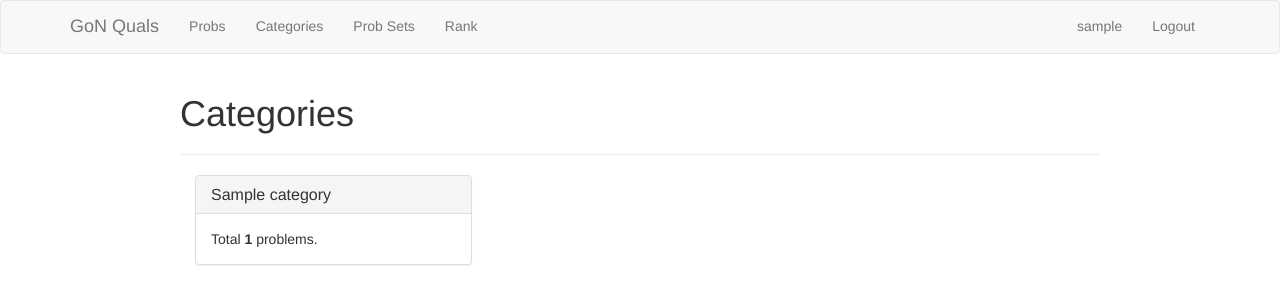
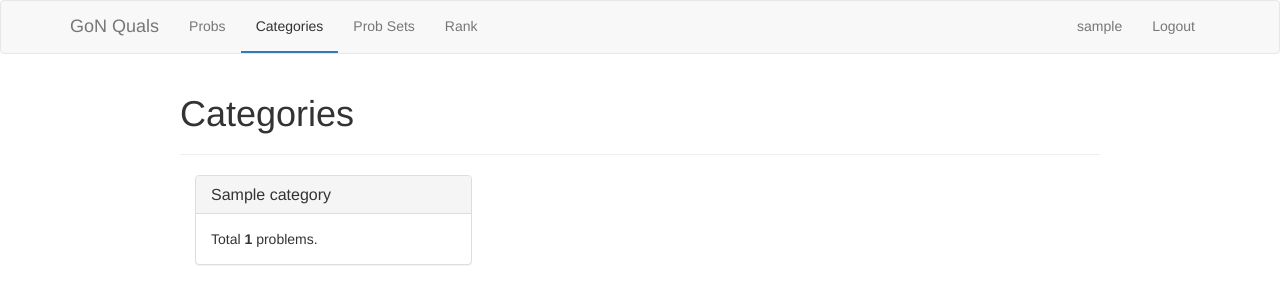
Before and after one commit to hyeonseop-lee/qual, a Flask app: page /category in a window 1280 px wide. Shown: the top 300 px of the page. Run offline with Flask 2, Linux system fonts and the light colour scheme; a user stored in the database is signed in; tables that the repository leaves empty hold one stand-in row (values such as "Sample post"); some libraries are stand-ins or nearby versions.

Commit message:
Fixed navbar activation

```diff
--- a/qual/templates/base.html
+++ b/qual/templates/base.html
@@ -22,18 +22,18 @@
 			</div>
 			<div class="navbar-collapse collapse" id="navbar-main">
 				<ul class="nav navbar-nav">
-					<li class="menu-problem_index"><a href="{{ url_for('frontend.problem_index') }}">Probs</a></li>
-					<li class="menu-category_index"><a href="{{ url_for('frontend.category_index') }}">Categories</a></li>
-					<li class="menu-problemset_index"><a href="{{ url_for('frontend.problemset_index') }}">Prob Sets</a></li>
-					<li class="menu-rank"><a href="{{ url_for('frontend.rank') }}">Rank</a></li>
+					<li class="menu-frontend.problem_index"><a href="{{ url_for('frontend.problem_index') }}">Probs</a></li>
+					<li class="menu-frontend.category_index"><a href="{{ url_for('frontend.category_index') }}">Categories</a></li>
+					<li class="menu-frontend.problemset_index"><a href="{{ url_for('frontend.problemset_index') }}">Prob Sets</a></li>
+					<li class="menu-frontend.rank"><a href="{{ url_for('frontend.rank') }}">Rank</a></li>
 				</ul>
 				<ul class="nav navbar-nav navbar-right">
 					{% if current_user.is_authenticated() %}
-						<li><a href="{{ url_for('frontend.mypage', next=next or request.path) }}">{{ current_user.username }}</a></li>
-						<li><a href="{{ url_for('frontend.logout', next=next or request.path) }}">Logout</a></li>
+						<li class="menu-frontend.mypage"><a href="{{ url_for('frontend.mypage', next=next or request.path) }}">{{ current_user.username }}</a></li>
+						<li class="menu-frontend.logout"><a href="{{ url_for('frontend.logout', next=next or request.path) }}">Logout</a></li>
 					{% else %}
-						<li><a href="{{ url_for('frontend.login', next=next or request.path) }}">Login</a></li>
-						<li><a href="{{ url_for('frontend.register', next=next or request.path) }}">Register</a></li>
+						<li class="menu-frontend.login"><a href="{{ url_for('frontend.login', next=next or request.path) }}">Login</a></li>
+						<li class="menu-frontend.register"><a href="{{ url_for('frontend.register', next=next or request.path) }}">Register</a></li>
 					{% endif %}
 				</ul>
 			</div>
@@ -51,7 +51,7 @@
 		</div>
 	</div>
 	<script>
-	$(".menu-{{ request.endpoint }}").addClass("active");
+	$(".menu-{{ request.endpoint|replace('.', '\\\\.') }}").addClass("active");
 	</script>
 	{% block script %}
 	{% endblock %}
```
